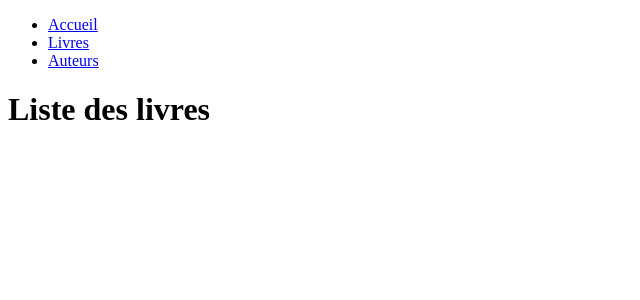
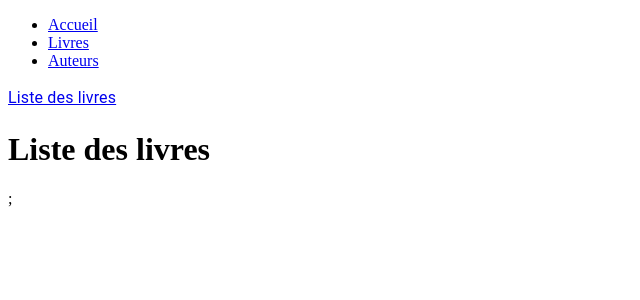
Before and after one commit to Maxence-De-Poorter/web-technologies-m1, a Next.js app in the folder m1-site/: page /books in a window 1280 px wide. Shown: the top 300 px of the page, without its empty margins (0-640 px from the left). Built offline with nearby package versions, Linux system fonts and the light colour scheme.

Commit message:
feat: add Breadcrumb to Books page

```diff
--- a/m1-site/src/app/books/page.tsx
+++ b/m1-site/src/app/books/page.tsx
@@ -1,3 +1,12 @@
+import Breadcrumb from "../../components/Breadcrumb";
+
 export default function BooksPage() {
-    return <h1>Liste des livres</h1>;
+    return(
+        <div>
+            <Breadcrumb links={[
+                { href: '/books', label: 'Liste des livres' }
+            ]} />
+            <h1>Liste des livres</h1>;
+        </div>
+    )
 }
```
